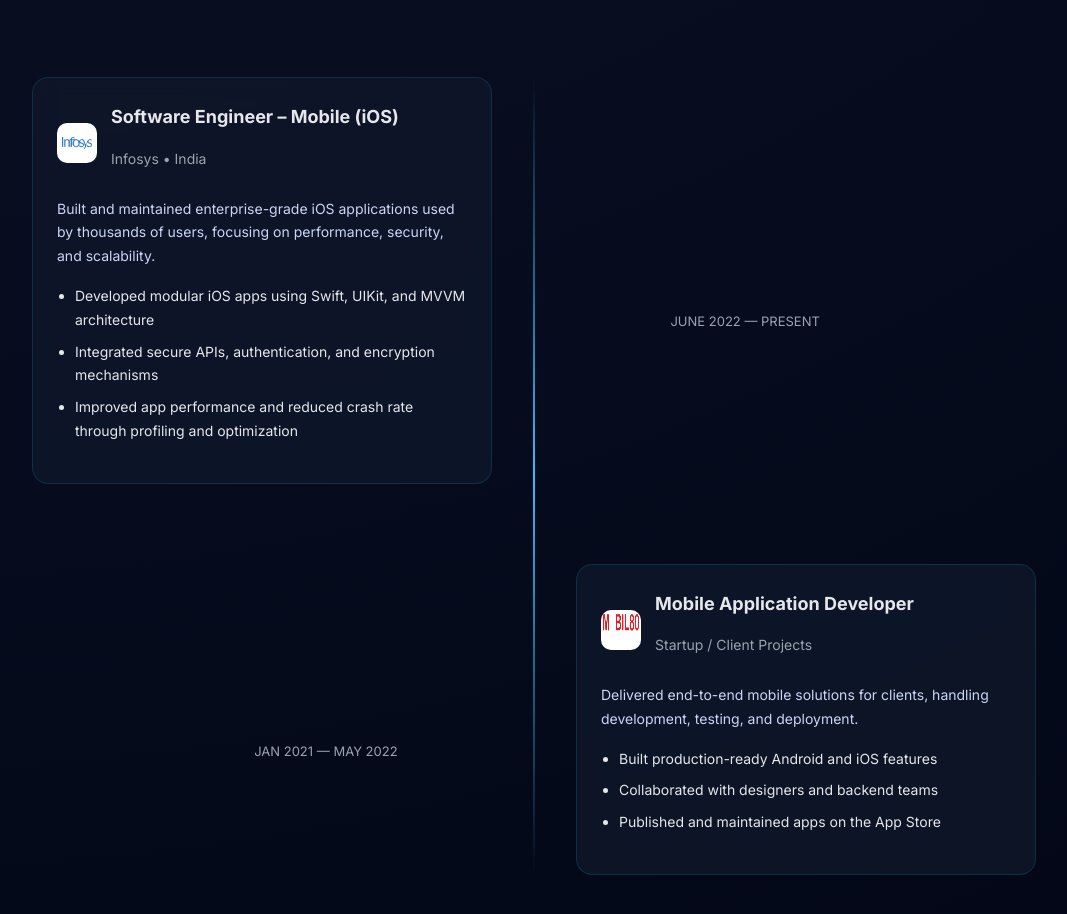
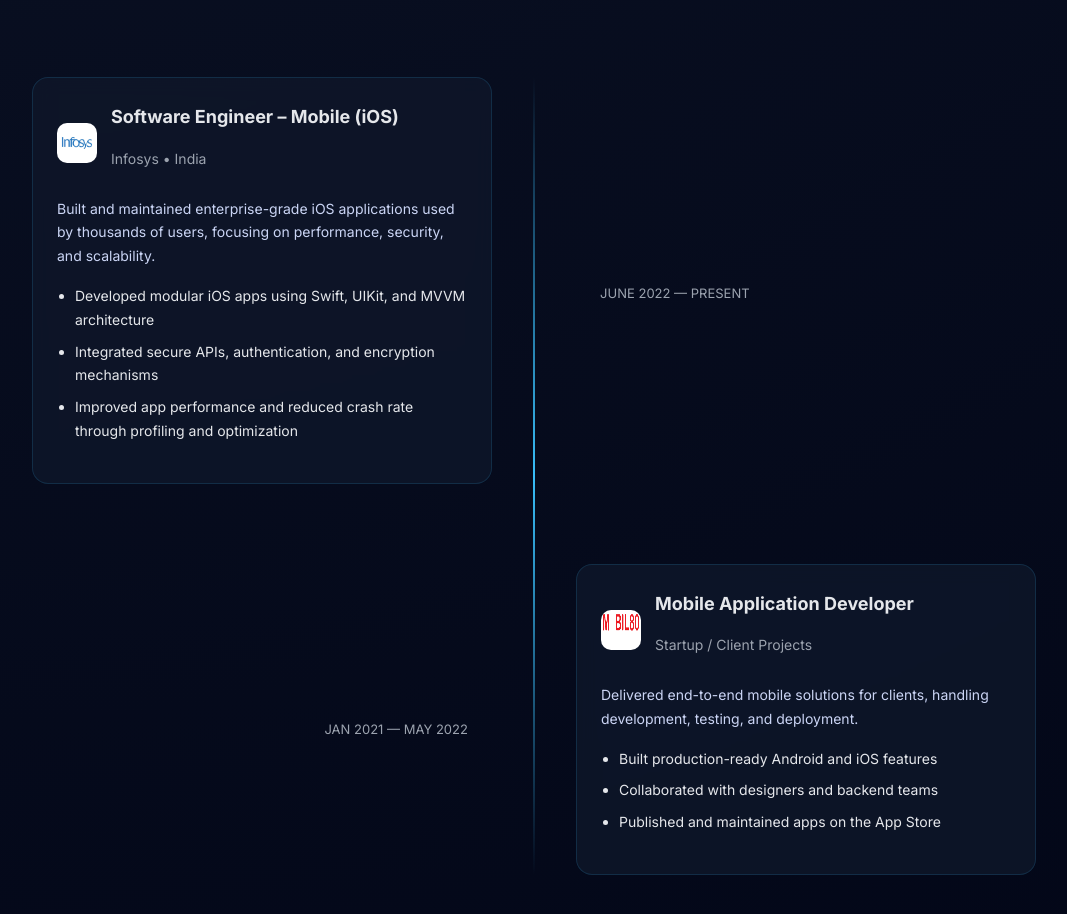
Before and after one commit to nazmin123/nazmin123.github.io, a plain HTML site: page index.html in a window 1280 px wide. Shown: the part 1523-2437 px from the top of the page, without its empty margins (106-1173 px from the left). Drawn offline with Linux system fonts and the light colour scheme.

Commit message:
date ui enhancement

```diff
--- a/index.html
+++ b/index.html
@@ -178,7 +178,7 @@
 /* Common */
 .timeline-date {
   position: absolute;
-  top: 60%;
+  top: 53%;
   transform: translateY(-50%);
   font-size: 13px;
   color: #9ca3af;
@@ -187,14 +187,14 @@
 
 /* LEFT card → date on RIGHT side of timeline */
 .timeline-item.left .timeline-date {
-  left: 60%;
+  left: 53%;
   margin-left: 36px;
   text-align: left;
 }
 
 /* RIGHT card → date on LEFT side of timeline */
 .timeline-item.right .timeline-date {
-  right: 60%;
+  right: 53%;
   margin-right: 36px;
   text-align: right;
 }
```
